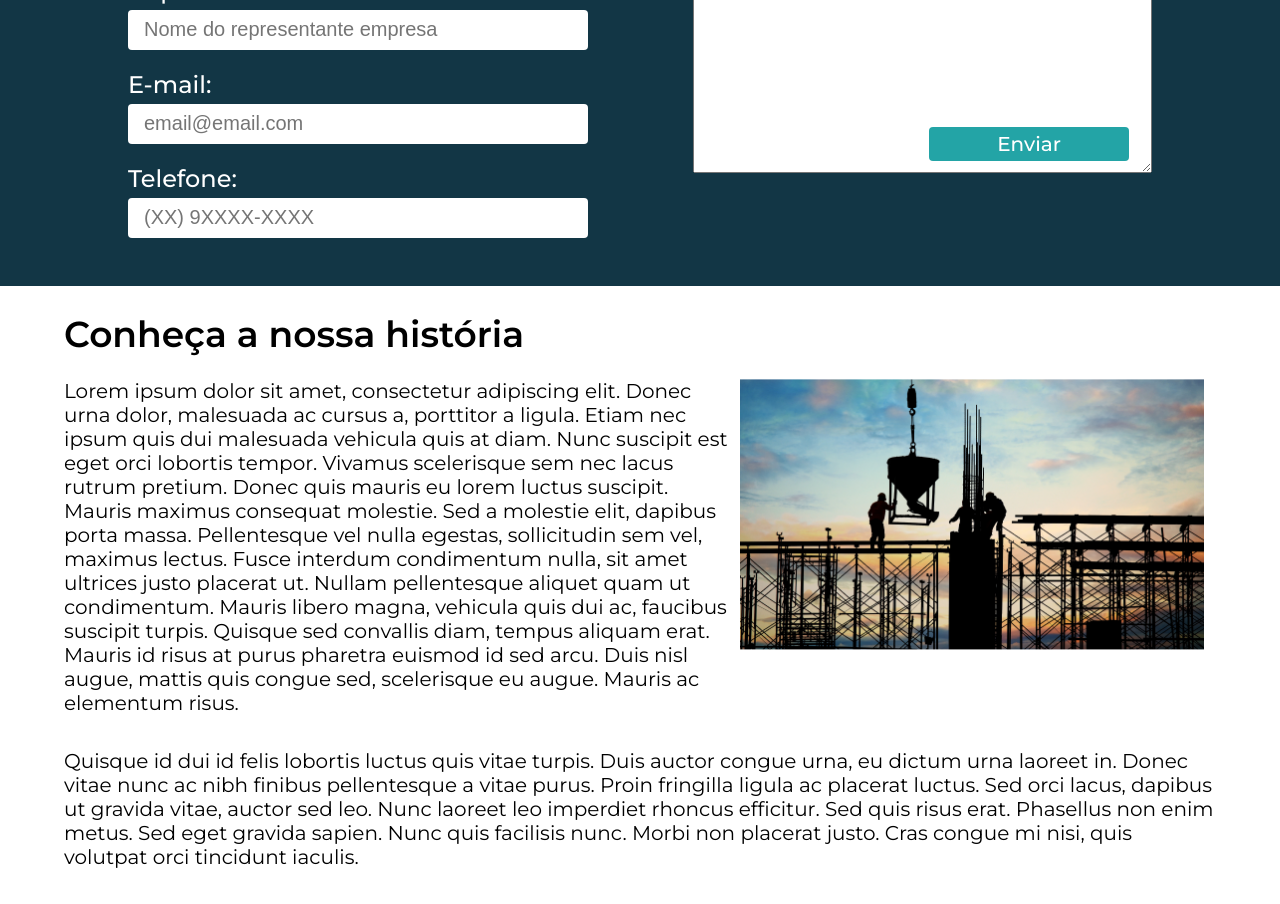
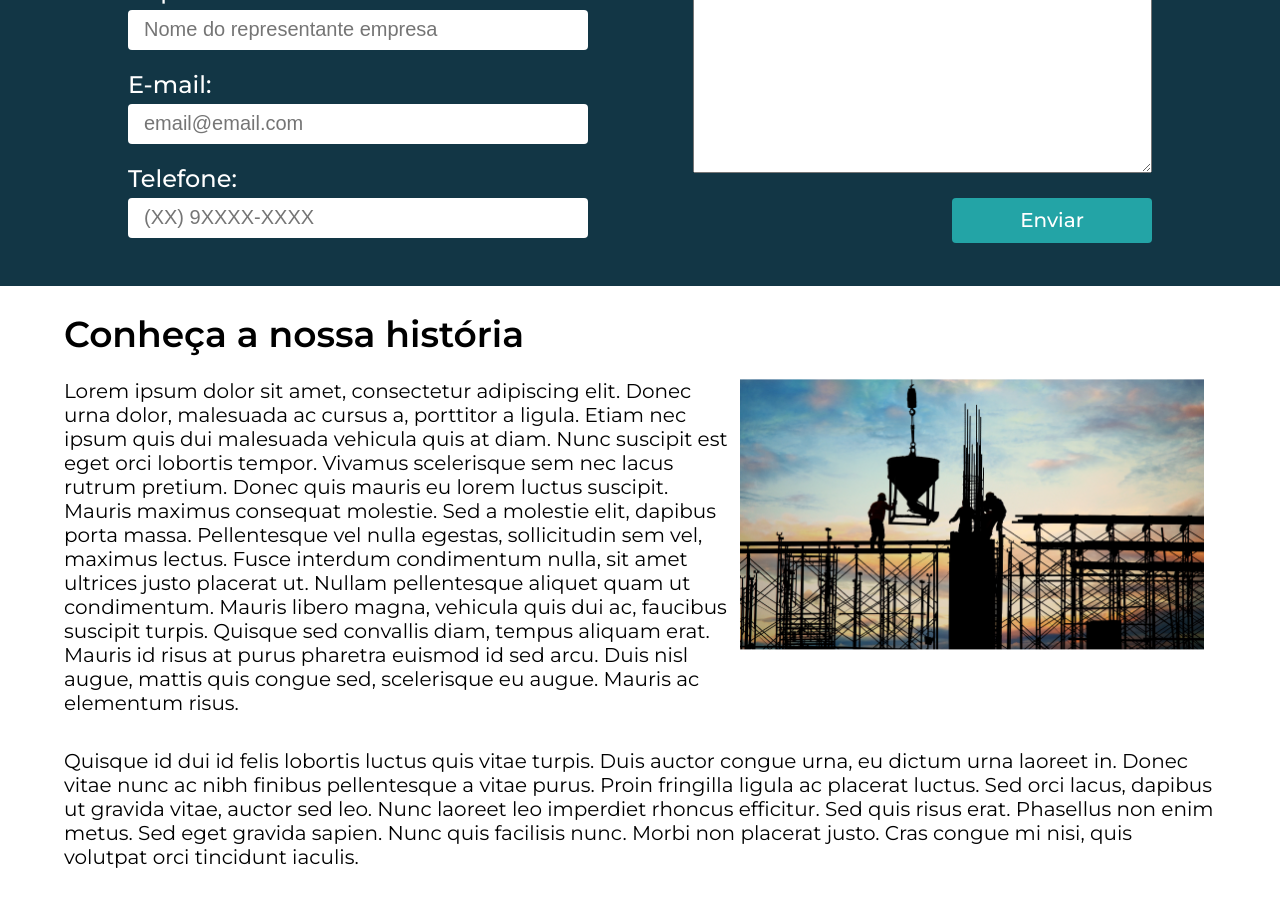
Before and after one commit to cpejr/IZT-web-frontend, a React (Vite) app: page / in a window 1280 px wide. Shown: the part 1320-2224 px from the top of the page. Built offline with nearby package versions, Linux system fonts and the light colour scheme.

Commit message:
fix: form button

```diff
--- a/src/components/features/FormsContact/FormsContact.jsx
+++ b/src/components/features/FormsContact/FormsContact.jsx
@@ -77,9 +77,9 @@ function FormsContactUs() {
             <Mensagem>
               Mensagem:
               <textarea rows={17} />
+              <BotaoEnviar>Enviar</BotaoEnviar>
             </Mensagem>
           </InputMessage>
-          <BotaoEnviar>Enviar</BotaoEnviar>
         </Section>
       </Form>
     </ContactUs>
--- a/src/components/features/FormsContact/Styles.jsx
+++ b/src/components/features/FormsContact/Styles.jsx
@@ -75,16 +75,24 @@ export const Mensagem = styled.div`
 
 export const BotaoEnviar = styled.button`
   align-self: flex-end;
+  color: white;
   background-color: #23a4a6;
+
   font-size: 20px;
-  color: white;
   font-family: 'Montserrat', sans-serif;
   font-weight: 500;
-  height: 10%;
+
+  height: 45px;
+  margin-top: 20px;
   width: 200px;
   border: none;
   border-radius: 4px;
-  margin-right: 5%;
+
+  cursor: pointer;
+  transition-duration: 0.3s;
+  :hover {
+    background-color: rgba(35, 164, 166, 0.5);
+  }
 `;
 
 export const InputMessage = styled.div`
```
